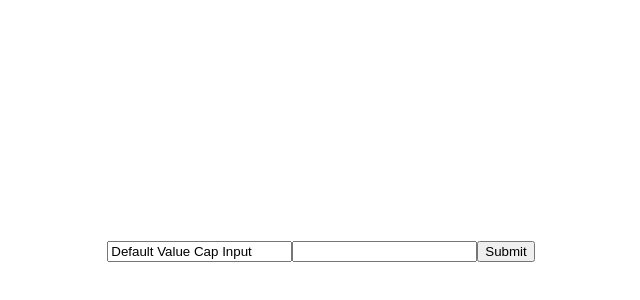
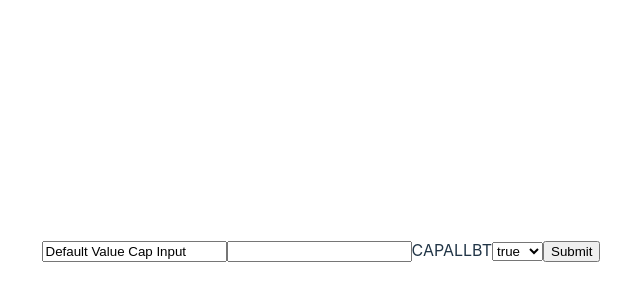
Before and after one commit to RdotSilva/TypeScript-React-Vite-NGU-Profile-Helper, a React (Vite) app: page / in a window 1280 px wide. Shown: the part 150-450 px from the top of the page, without its empty margins (319-959 px from the left). Built offline with nearby package versions, Linux system fonts and the light colour scheme.

Commit message:
Add select example

```diff
--- a/src/componens/MainForm.tsx
+++ b/src/componens/MainForm.tsx
@@ -3,6 +3,7 @@ import { useForm, SubmitHandler } from "react-hook-form";
 type Inputs = {
   cap: string;
   capRequired: string;
+  capAllBt: string;
 };
 
 const MainForm = () => {
@@ -32,6 +33,12 @@ const MainForm = () => {
       {/* errors will return when field validation fails  */}
       {errors.capRequired && <span>{errors.capRequired.message}</span>}
 
+      <label>CAPALLBT</label>
+      <select {...register("capAllBt")}>
+        <option value="true">true</option>
+        <option value="false">false</option>
+      </select>
+
       <input type="submit" />
     </form>
   );
```
